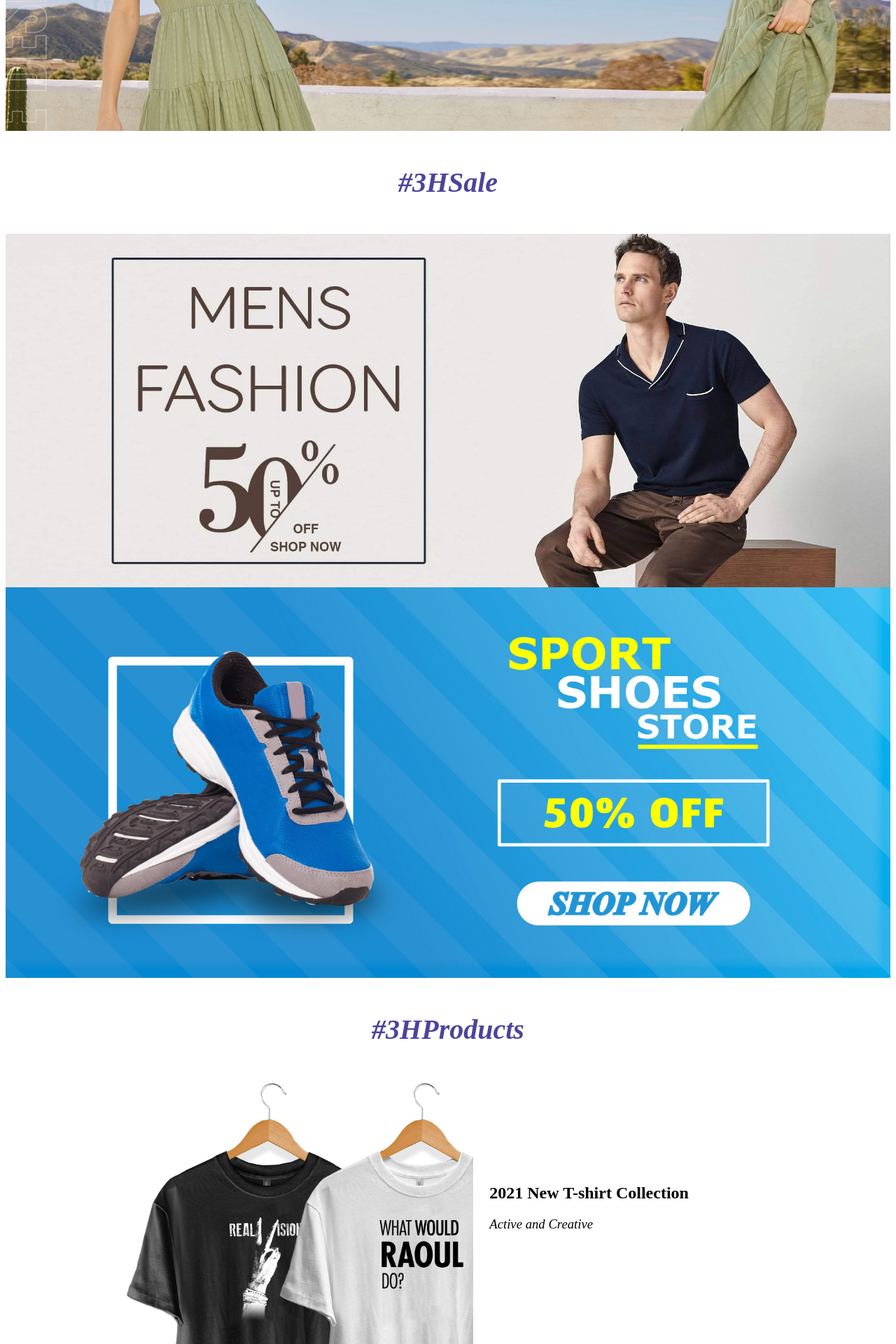
After one commit to haa1010/web-programming-e-commerce, a PHP site: page /web-programming-e-commerce/application/views/home/view.php in a window 1280 px wide. The commit adds this page. Shown: the part 400-2320 px from the top of the page at 70% size. Run offline with PHP 8.4, Linux system fonts and the light colour scheme; data that the repository does not hold is empty; some libraries are stand-ins or nearby versions.

Commit message:
add home page

```diff
--- /dev/null
+++ b/application/views/home/view.php
@@ -0,0 +1,84 @@
+<html>
+
+<head>
+    <title>Home Page</title>
+</head>
+
+<body>
+    <div class="home">
+        Home Page
+        <!-- <img src="../../../public/images/banner3.png" src="banner3.png" alt="banner-1"> -->
+        <?php echo '<image class="img-max-width" src="' . PATH_URL_IMG . 'shipping.png"' . '" alt="' . '"/ >'; ?>
+        <?php echo '<image class="img-max-width" src="' . PATH_URL_IMG . 'banner.jpeg"' . '" alt="' . '"/ >'; ?>
+        <h1>#3HSale</h1>
+        <?php echo '<a href="?url=category/view/2/1"><image class="img-max-width" src="' . PATH_URL_IMG . 'men.jpeg"' . '" alt="' . '"/ ></a>'; ?>
+        <?php echo '<a href="?url=category/view/3"><image class="img-max-width" src="' . PATH_URL_IMG . 'banner-shoes.jpeg"' . '" alt="' . '"/ ></a>'; ?>
+        <h1>#3HProducts</h1>
+        <table>
+            <tr>
+                <td><?php echo '<a href="?url=category/view/2/2"><image class="img-max-width" src="' . PATH_URL_IMG . 't-shirt.jpeg"' . '" alt="' . '"/ ></a>'; ?></td>
+                <td class=" td-padding">
+                    <h2>2021 New T-shirt Collection</h2>
+                    <h3>Active and Creative</h3>
+                </td>
+            </tr>
+            <tr>
+                <td class="td-right td-padding">
+                    <h2>Straight-Fit Jeans</h2>
+                    <h3>Elevate your look with the latest 3H's jeans</h3>
+                </td>
+                <td><?php echo '<a href="?url=category/view/1/3"><image class="img-max-width" src="' . PATH_URL_IMG . 'jeans.jpeg"' . '" alt="' . '"/ ></a>'; ?></td>
+            </tr>
+            <tr>
+                <td><?php echo '<a href="?url=category/view/3"><image class="img-max-width" src="' . PATH_URL_IMG . 'shoes3.jpeg"' . '" alt="' . '"/ ></a>'; ?></td>
+                <td class=" td-padding">
+                    <h2>Unifactor Running Shoes</h2>
+                    <h3>All styles and colours available in the online store.</h3>
+                </td>
+            </tr>
+            <tr>
+                <td class="td-right td-padding">
+                    <h2>2021 Autumn/Winter Collection</h2>
+                    <h3>Available online + in select stores 9/27 mid-morning ET</h3>
+                </td>
+                <td><?php echo '<a href="?url=category/view/2/8"><image class="img-max-width" src="' . PATH_URL_IMG . 'coat.png"' . '" alt="' . '"/ ></a>'; ?></td>
+            </tr>
+        </table>
+
+
+    </div>
+</body>
+
+</html>
+
+
+<style>
+    .home {
+        text-align: center;
+    }
+
+    .img-max-width {
+        max-width: 100%;
+    }
+
+    h1 {
+        margin: 50px;
+        font-style: italic;
+        color: #1d1182c9;
+        font-size: 40px;
+    }
+
+    h3 {
+        font-style: italic;
+        font-weight: normal;
+    }
+
+    .td-right {
+        text-align: right;
+    }
+
+    .td-padding {
+        padding: 0 20px;
+
+    }
+</style>
```
Also changed, not shown: application/controllers/CategoryController.php (+6 -8 lines), application/views/base/header.php (+18 -9 lines), application/views/home/index.php (deleted, +0 -11 lines), config/config.php (+6 -2 lines), public/images/banner-shoes-2.jpeg (added), public/images/banner-shoes.jpeg (added), public/images/banner.jpeg (added), public/images/coat.png (added), public/images/footer.jpeg (added), public/images/jeans.jpeg (added), public/images/men.jpeg (added), public/images/shipping.png (added), public/images/shoes.jpeg (added), public/images/shoes2.jpeg (added), 2 more files, 1 other file.
